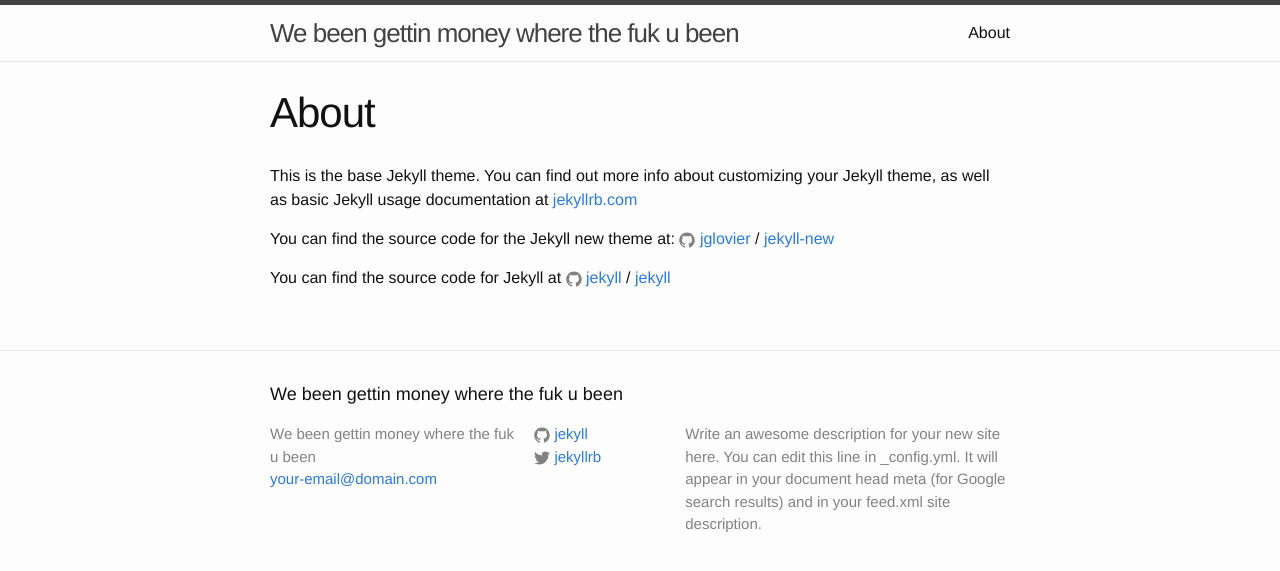
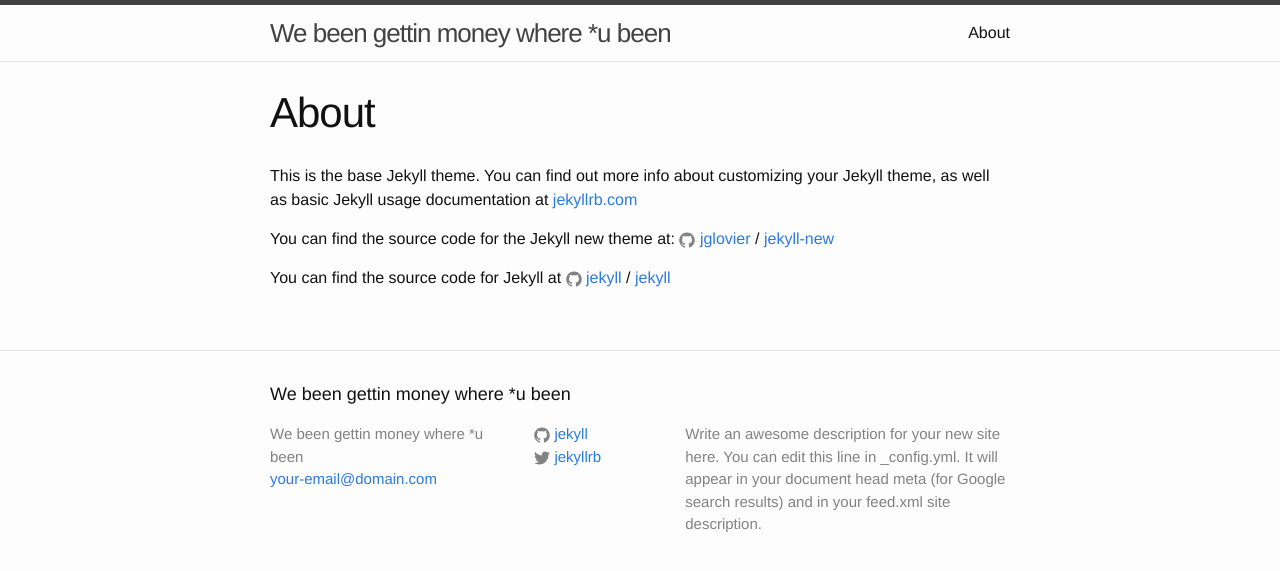
Before and after one commit to Javas01/javas01.github-io, a Jekyll site: the page built from about.md, in a window 1280 px wide. Shown: the top 571 px of the page. Built offline with Jekyll 4.4.1, drawn with Linux system fonts in a browser that asks for light colours.

Commit message:
Update _config.yml

```diff
--- a/_config.yml
+++ b/_config.yml
@@ -6,7 +6,7 @@
 # 'jekyll serve'. If you change this file, please restart the server process.
 
 # Site settings
-title: We been gettin money where the fuk u been
+title: We been gettin money where *u been
 email: your-email@domain.com
 description: > # this means to ignore newlines until "baseurl:"
   Write an awesome description for your new site here. You can edit this
```
